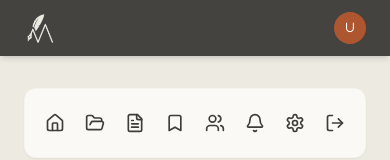
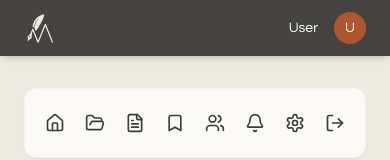
Before and after one commit to kameleyon/muse, a React (Vite) app: page /projects in a window 390 px wide. Shown: the top 160 px of the page. Built offline with nearby package versions, Linux system fonts and the light colour scheme.

Commit message:
fixing dashboard

```diff
--- a/src/components/layout/DashboardLayout.tsx
+++ b/src/components/layout/DashboardLayout.tsx
@@ -36,7 +36,7 @@ const DashboardLayout: React.FC<DashboardLayoutProps> = ({ children }) => {
           <span className="text-3xl font-comfortaa hidden md:inline">magicmuse</span>
         </div>
         <div className="flex items-center gap-4">
-          <span className="text-sm font-questrial hidden md:inline">{userName}</span>
+          <span className="text-sm font-questrial inline">{userName}</span>
           <div className="w-8 h-8 rounded-full bg-[#ae5630] flex items-center justify-center">
             <span className="text-sm font-medium">{userName[0]?.toUpperCase()}</span>
           </div>
```
